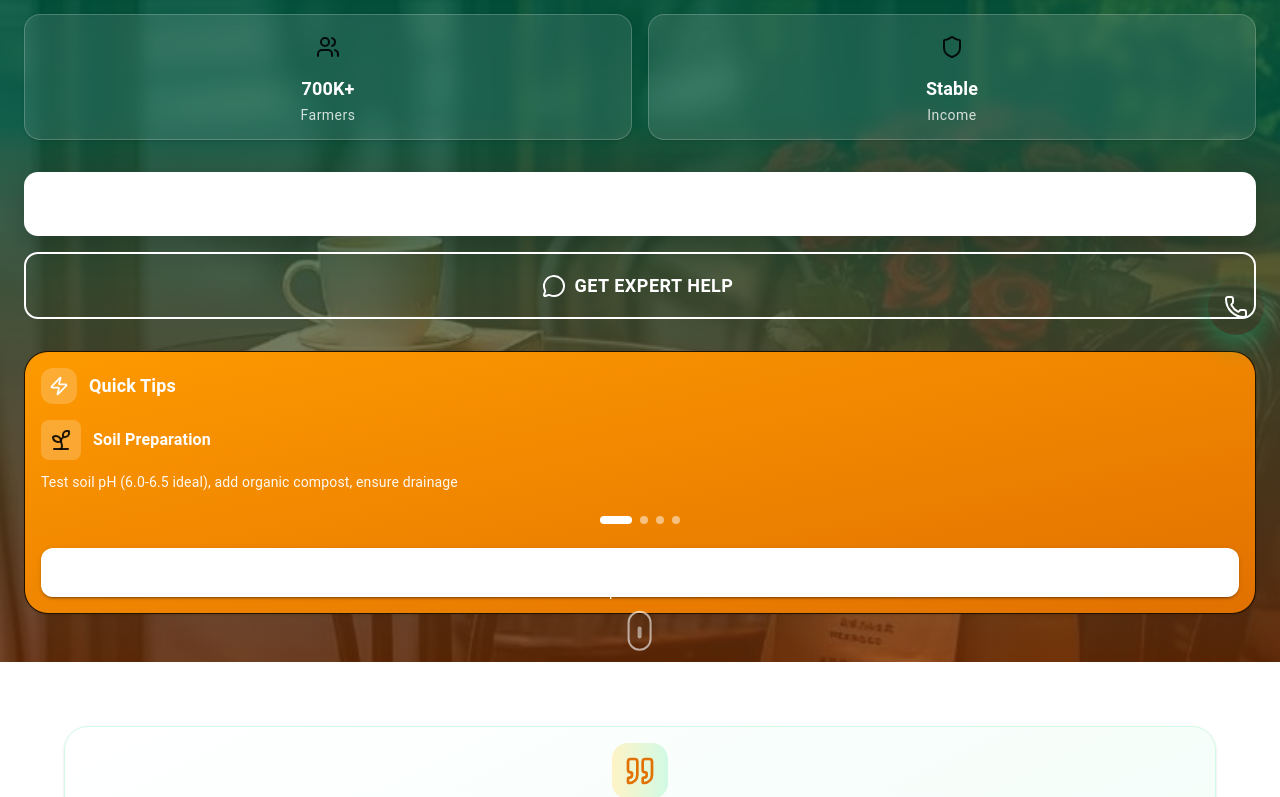
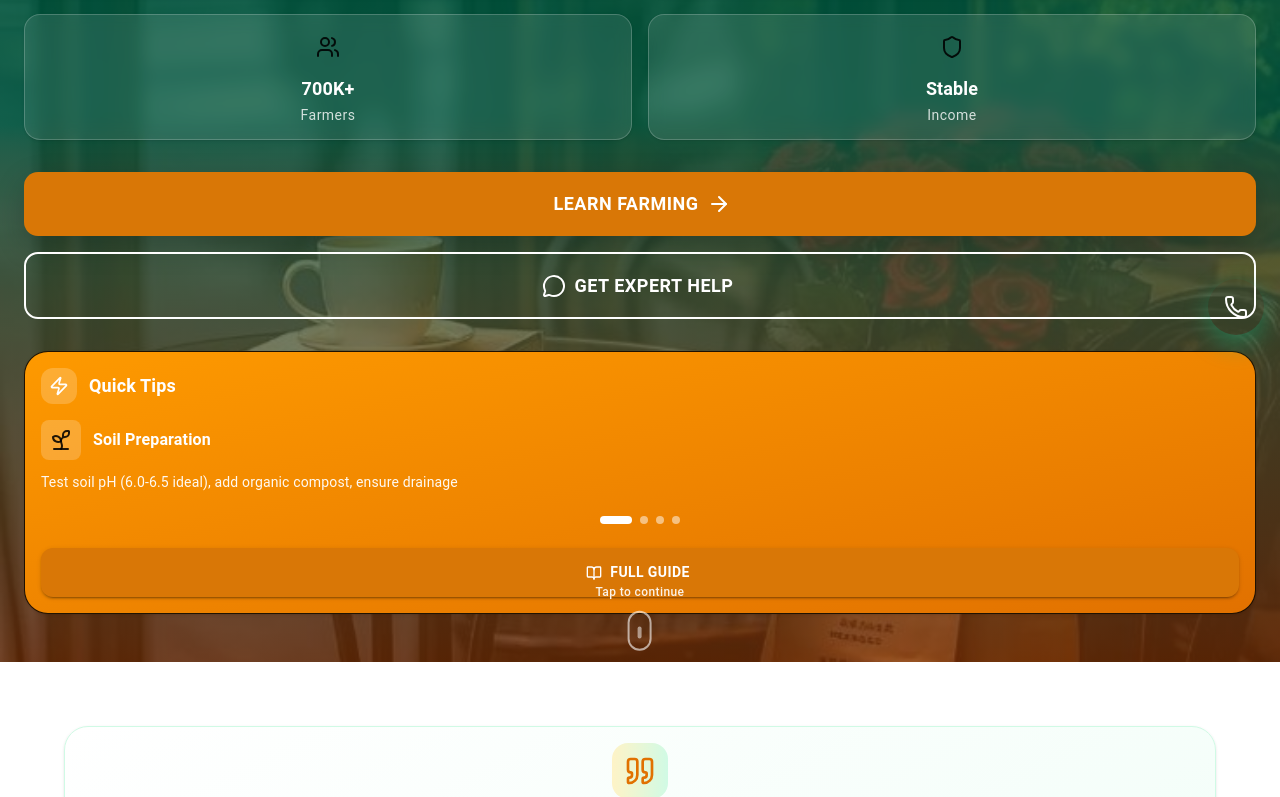
Before and after one commit to Jigishas/Healthycoffee, a React (Vite) app in the folder coffee/: page / in a window 1280 px wide. Shown: the part 449-1246 px from the top of the page. Built offline with nearby package versions, Linux system fonts and the light colour scheme; no server answers.

Commit message:
few updates and trial errors

```diff
--- a/coffee/src/Components/BODY/Below_Nav/Body.jsx
+++ b/coffee/src/Components/BODY/Below_Nav/Body.jsx
@@ -207,7 +207,7 @@ function Body() {
                 fullWidth
                 onClick={() => window.open('https://www.fao.org/3/i9060en/I9060EN.pdf', '_blank')}
                 sx={{
-                  bgcolor: 'white',
+                  bgcolor: 'green.500',
                   color: 'emerald.700',
                   py: 2,
                   borderRadius: '14px',
@@ -320,9 +320,10 @@ function Body() {
 
                 <Button
                   variant="contained"
+                  onClick={() => window.open('https://www.fao.org/3/i9060en/I9060EN.pdf', '_blank')}
                   fullWidth
                   sx={{
-                    bgcolor: 'white',
+                    bgcolor: 'green.600',
                     color: 'amber.700',
                     py: 1.5,
                     borderRadius: '12px',
```
